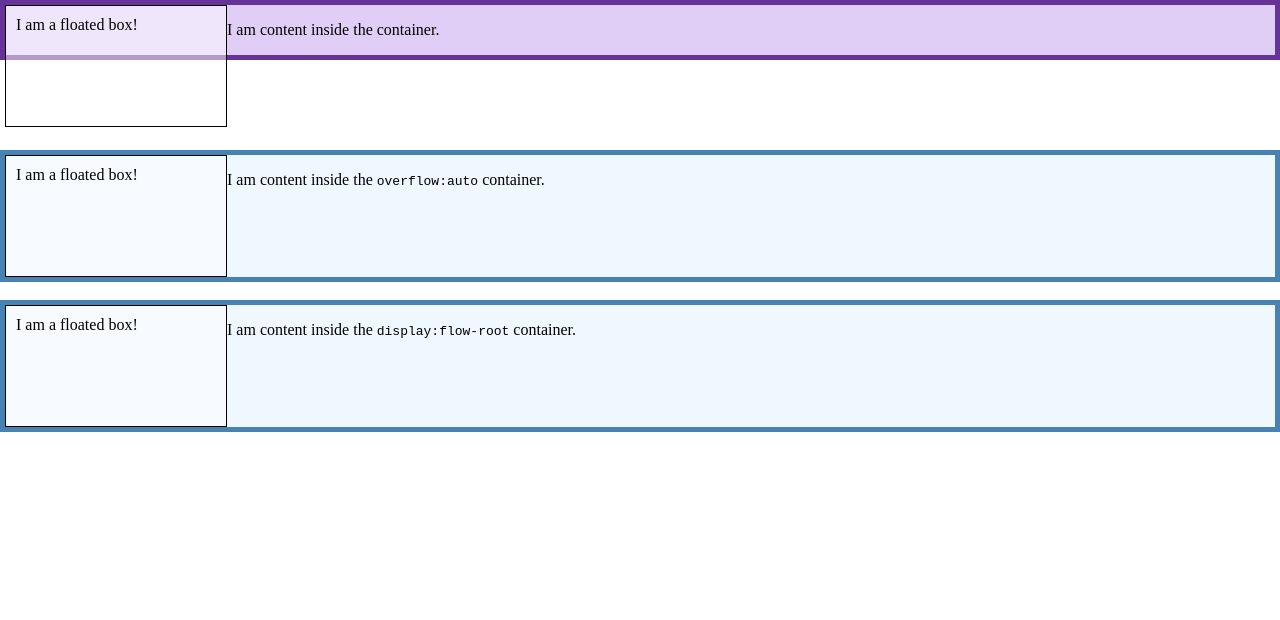
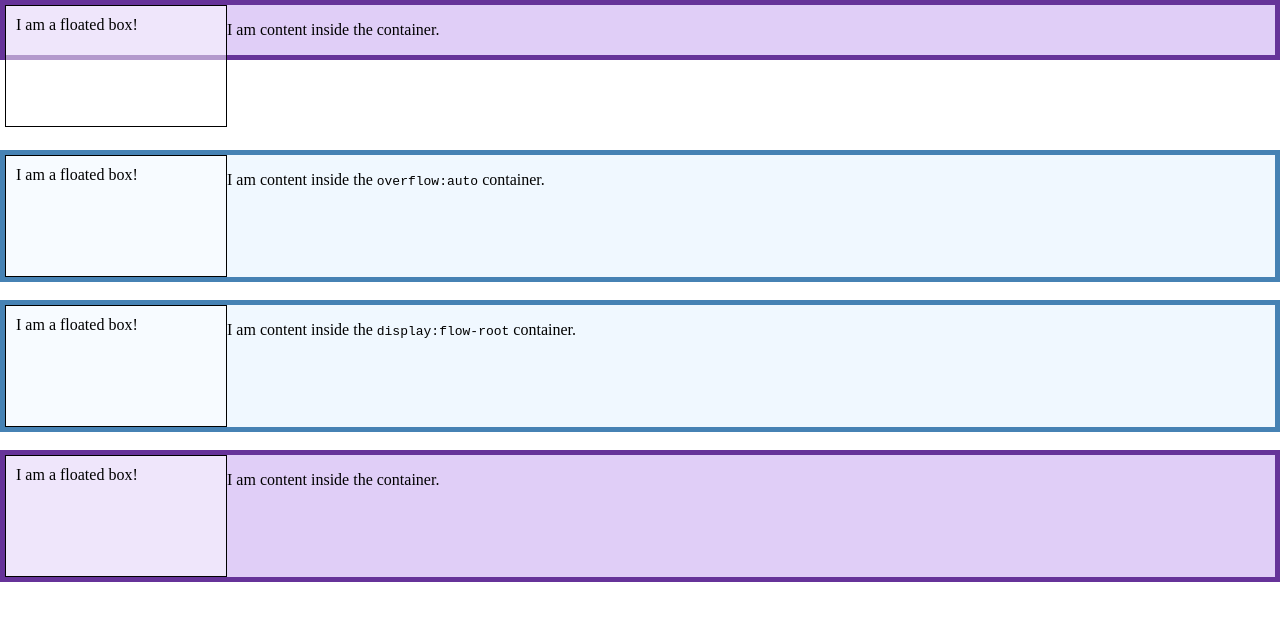
Before and after one commit to helloDangliyi/PracticeInterviewing, a plain HTML site: page css/chapter01-BFC/index01/index01.html in a window 1280 px wide. Drawn offline with Linux system fonts and the light colour scheme.

Commit message:
清除浮动

```diff
--- a/css/chapter01-BFC/index01/index01.css
+++ b/css/chapter01-BFC/index01/index01.css
@@ -20,3 +20,9 @@ section {
   border:1px solid black;
   padding: 10px;
 }
+
+.box3::after{
+  content:'';
+  display:block;
+  clear:both;
+}
--- a/css/chapter01-BFC/index01/index01.html
+++ b/css/chapter01-BFC/index01/index01.html
@@ -37,5 +37,15 @@
     </div>
   </section>
 
+
+  <!-- 使用clear：both -->
+  <section>
+    <div class="box box3">
+      <div class="float">I am a floated box!</div>
+      <p class="">I am content inside the container.</p>
+      <!-- <div style="clear: both;"></div> -->
+    </div>
+  </section>
+
 </body>
 </html>
```
